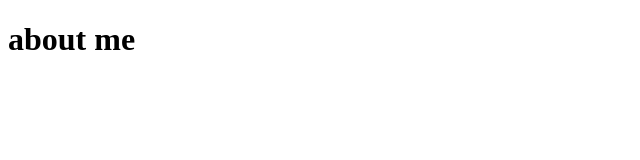
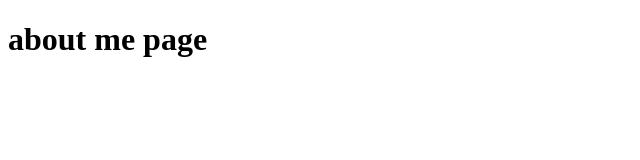
Before and after one commit to enzoborgfrantz/enzoborgfrantz, a Next.js app: page /about in a window 1280 px wide. Shown: the top 160 px of the page, without its empty margins (0-640 px from the left). Built offline with nearby package versions, Linux system fonts and the light colour scheme.

Commit message:
push change to deploy

```diff
--- a/pages/about.js
+++ b/pages/about.js
@@ -1,3 +1,3 @@
 export default function Home() {
-  return <h1>about me</h1>;
+  return <h1>about me page</h1>;
 }
```
